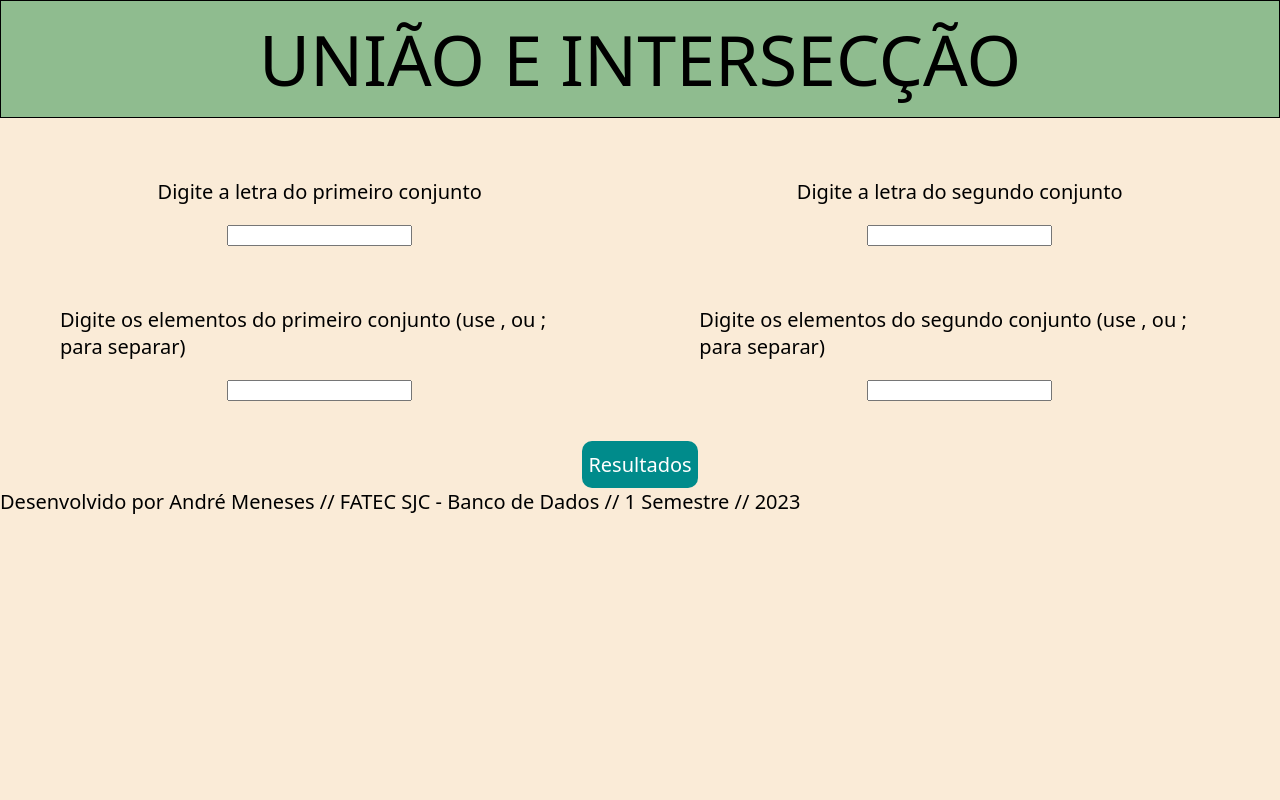
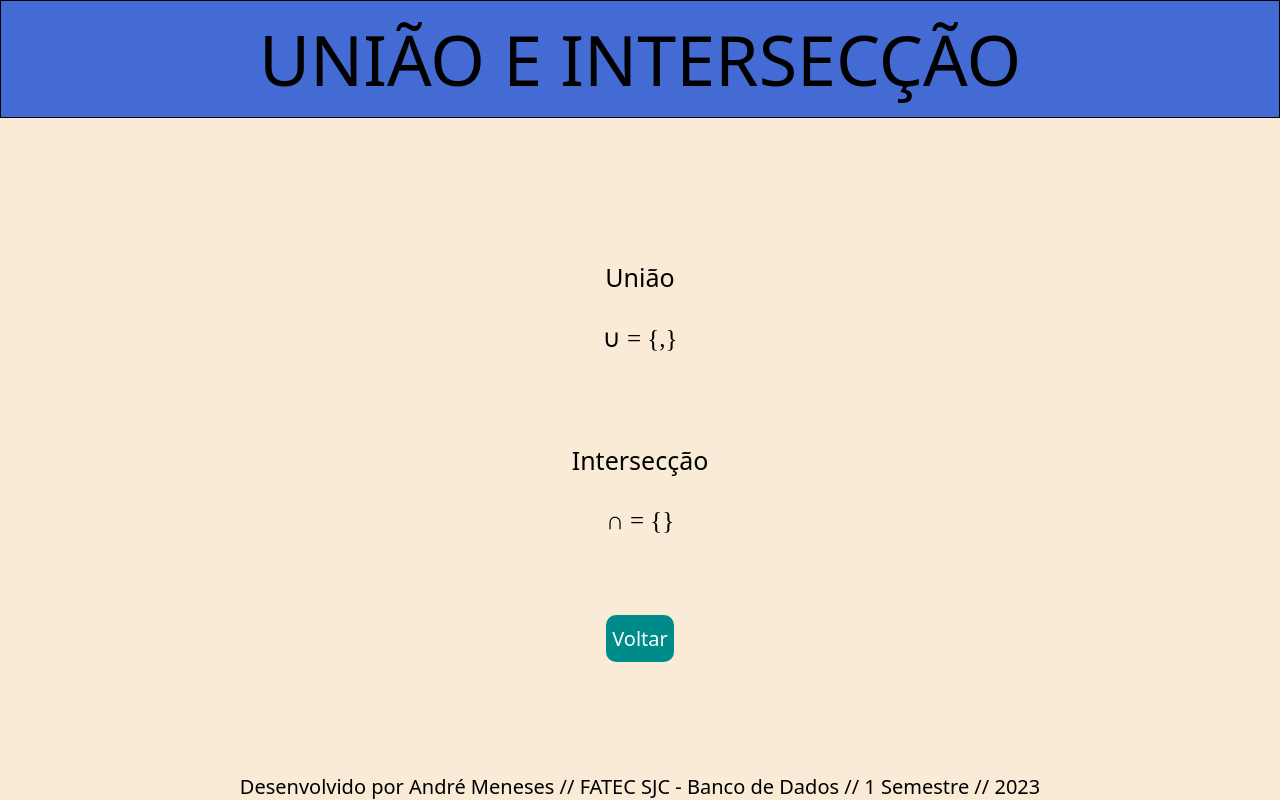
Before and after one commit to AndreMeneses0103/Programas-MD, a plain HTML site: page 3- Uniao e Interseccao/index.html in a window 1280 px wide. Both pictures are taken after a click on the button "Resultados". Drawn offline with Linux system fonts and the light colour scheme.

Commit message:
Programa finalizado

```diff
--- a/3- Uniao e Interseccao/index.html
+++ b/3- Uniao e Interseccao/index.html
@@ -11,8 +11,9 @@
 <body>
         <header>UNIÃO E INTERSECÇÃO</header>
         <div class="tudo">
-        <div class="todos_conjuntos">
-                <div class="calculos1" id="calculos1" style="display: block;">
+            <!-- Mudanca do display para alterar o que esta na tela -->
+            <div class="todos_conjuntos" id="todos_conjuntos" style="display: flex;">
+                    <div class="calculos1" id="calculos1">
                         <div class="conjunto1">
                             <span class="texto_conj">Digite a letra do primeiro conjunto</span>
                             <input type="text" name="input_conj1" id="input_conj1" maxlength="1">
@@ -23,7 +24,7 @@
                             <input type="text" name="input_part1" id="input_part1">
                         </div>
                     </div>
-            <div class="calculos2" id="calculos2" style="display: block;">
+                <div class="calculos2" id="calculos2">
                     <div class="conjunto2">
                         <span class="texto_conj">Digite a letra do segundo conjunto</span>
                         <input type="text" name="input_conj2" id="input_conj2" maxlength="1">
@@ -36,26 +37,26 @@
                 </div>
             </div>
 
-        <button type="button" id="btn_res" onclick="saveConj()">Resultados</button>
+            <button type="button" id="btn_res" onclick="saveConj()" style="display: flex;">Resultados</button>
+
 
             <div class="resul" id="resul" style="display: none;">
 
-            <div class="conjunto">
-                <span class="texto_conj">Conjunto</span>
-                <span id="res_conjunto">TESTE</span>
+                <div class="uniao">
+                    <span class="texto_uni">União</span>
+                    <span id="res_uni"></span>
                 </div>
 
-            <div class="partes">
-                <span class="texto_part">Cardinalidade</span>
-                <span id="res_card">TESTE2</span>
-            </div>
-
-            <div class="partes">
-                <span class="texto_part">Conjunto das Partes</span>
-                <span id="res_partes">TESTE3</span>
+                <div class="intersec">
+                    <span class="texto_inter">Intersecção</span>
+                    <span id="res_inter"></span>
                 </div>
                 <button id="return" onclick="voltar()">Voltar</button>
             </div>
+
+
+        </div>
+
     <div class="developer">Desenvolvido por André Meneses // FATEC SJC - Banco de Dados // 1 Semestre // 2023</div>
     </body>
 </html>
--- a/3- Uniao e Interseccao/script.js
+++ b/3- Uniao e Interseccao/script.js
@@ -9,7 +9,6 @@ function saveConj() {
 	elementos2 = elementos2.replaceAll(";", ",");
 	var all_elem2 = elementos2.split(",");
 
-	var uniao = []
 	var interseccao = []
 
 	for(var x = 0; x < all_elem1.length; x++){
@@ -20,18 +19,22 @@ function saveConj() {
 		}
 	}
 
-    alert("Interseccao = " + interseccao)
-	// document.getElementById("calculos").style.display = "none";
-	// document.getElementById("resul").style.display = "block";
+	var uniao = all_elem1.concat(all_elem2);
 
-	// document.getElementById("res_conjunto").innerHTML = conjunto;
-	// document.getElementById("res_card").innerHTML =
-	// 	"#" + nome_conjunto + " = " + num_partes;
-	// document.getElementById("res_partes").innerHTML =
-	// 	"P(" + nome_conjunto + ") = " + lps;
+	document.getElementById("res_uni").innerHTML = nome_conjunto1 + "∪" + nome_conjunto2 + " = {" + uniao + "}"
+	document.getElementById("res_inter").innerHTML = nome_conjunto1 + "∩" + nome_conjunto2 + " = {" + interseccao + "}"
+
+	document.getElementById("btn_res").style.display = "none"
+	document.getElementById("todos_conjuntos").style.display = "none";
+	document.getElementById("resul").style.display = "flex";
 }
 
 function voltar() {
-	document.getElementById("calculos").style.display = "block";
+	document.getElementById("input_conj1").value = ""
+	document.getElementById("input_conj2").value = ""
+	document.getElementById("input_part1").value = ""
+	document.getElementById("input_part2").value = ""
+	document.getElementById("btn_res").style.display = "flex"
+	document.getElementById("todos_conjuntos").style.display = "flex";
 	document.getElementById("resul").style.display = "none";
 }
--- a/3- Uniao e Interseccao/style.css
+++ b/3- Uniao e Interseccao/style.css
@@ -4,7 +4,7 @@ body{
 }
 header{
     margin: 0;
-    background-color: darkseagreen;
+    background-color: rgb(68, 106, 212);
     text-align: center;
     padding: 10px;
     border: 1px solid;
@@ -12,9 +12,20 @@ header{
     font-size: 70px;
     font-family: system-ui, -apple-system, BlinkMacSystemFont, 'Segoe UI', Roboto, Oxygen, Ubuntu, Cantarell, 'Open Sans', 'Helvetica Neue', sans-serif;
 }
+
+.tudo{
+    position: absolute;
+    width: 100%;
+    top: 25%;
+}
 .developer{
     font-size: 20px;
     font-family: system-ui, -apple-system, BlinkMacSystemFont, 'Segoe UI', Roboto, Oxygen, Ubuntu, Cantarell, 'Open Sans', 'Helvetica Neue', sans-serif;
+    position: fixed;
+    bottom: 0;
+    left: 0;
+    width: 100%;
+    text-align: center;
 }
 
 .todos_conjuntos {
@@ -31,12 +42,19 @@ header{
 }
 
 .texto_conj, .texto_part{
-    margin: 20px;
+    text-align: center;
+    margin: 10px 0px;
     font-size: 20px;
     font-family: system-ui, -apple-system, BlinkMacSystemFont, 'Segoe UI', Roboto, Oxygen, Ubuntu, Cantarell, 'Open Sans', 'Helvetica Neue', sans-serif;
 }
 
-#input_conj{
+.texto_uni, .texto_inter{
+    margin: 30px 0px;
+    font-size: 25px;
+    font-family: system-ui, -apple-system, BlinkMacSystemFont, 'Segoe UI', Roboto, Oxygen, Ubuntu, Cantarell, 'Open Sans', 'Helvetica Neue', sans-serif;
+}
+
+#input_conj1, #input_conj2{
     width: 5%;
     height: 40px;
     text-align: center;
@@ -44,7 +62,7 @@ header{
 }
 
 
-#input_part{
+#input_part1, #input_part2{
     width: 40%;
     height: 40px;
     text-align: center;
@@ -59,6 +77,7 @@ header{
 #btn_res{
     display: block;
     margin: auto;
+    margin-top: 50px;
     border-radius: 10px;
     border: transparent;
     background-color: darkcyan;
@@ -71,17 +90,34 @@ header{
     transition: 0.3s;
 }
 
-#res_conjunto, #res_card, #res_partes{
-    font-size: 40px;
+#res_uni, #res_inter{
+    font-size: 25px;
 }
 
-#res_partes{
-    font-size: 30px;
+
+.intersec{
+    margin: 30px 0px;
+    display: flex;
+    flex-direction: column;
+    align-items: center;
+}
+
+.uniao{
+    margin: 30px 0px;
+    display: flex;
+    flex-direction: column;
+    align-items: center;
+}
+
+.resul{
+    display: flex;
+    flex-direction: column;
+    align-items: center;
 }
 
 #return{
     display: block;
-    margin: auto;
+    margin: 50px 0px;
     border-radius: 10px;
     border: transparent;
     background-color: darkcyan;
```
Lines whose indentation alone changed are shown as unchanged.
